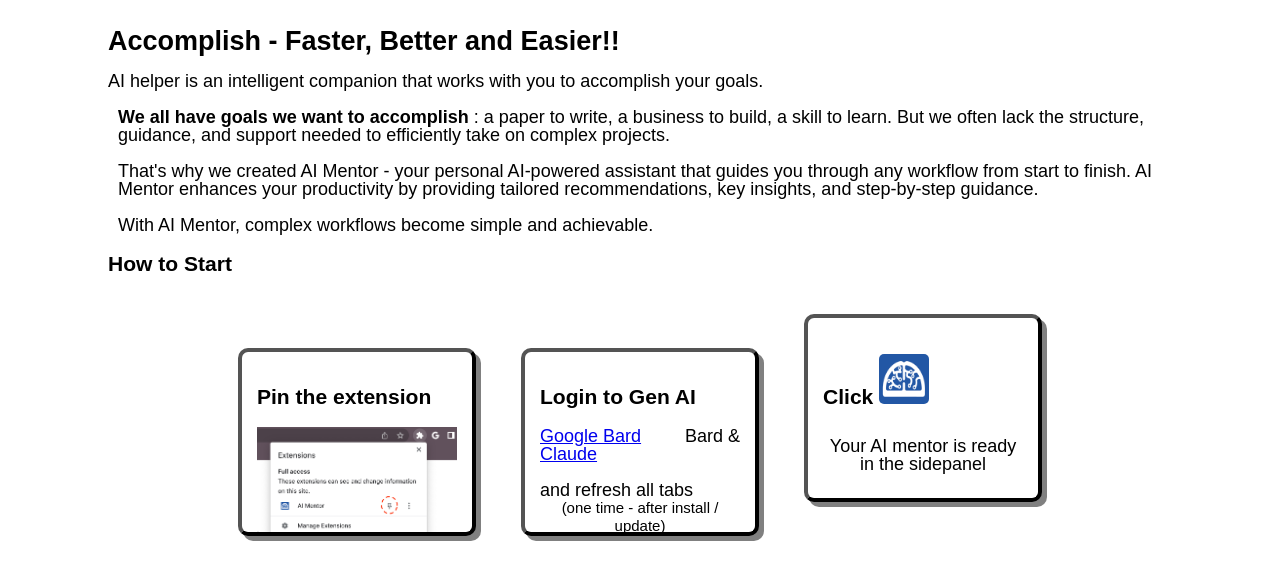
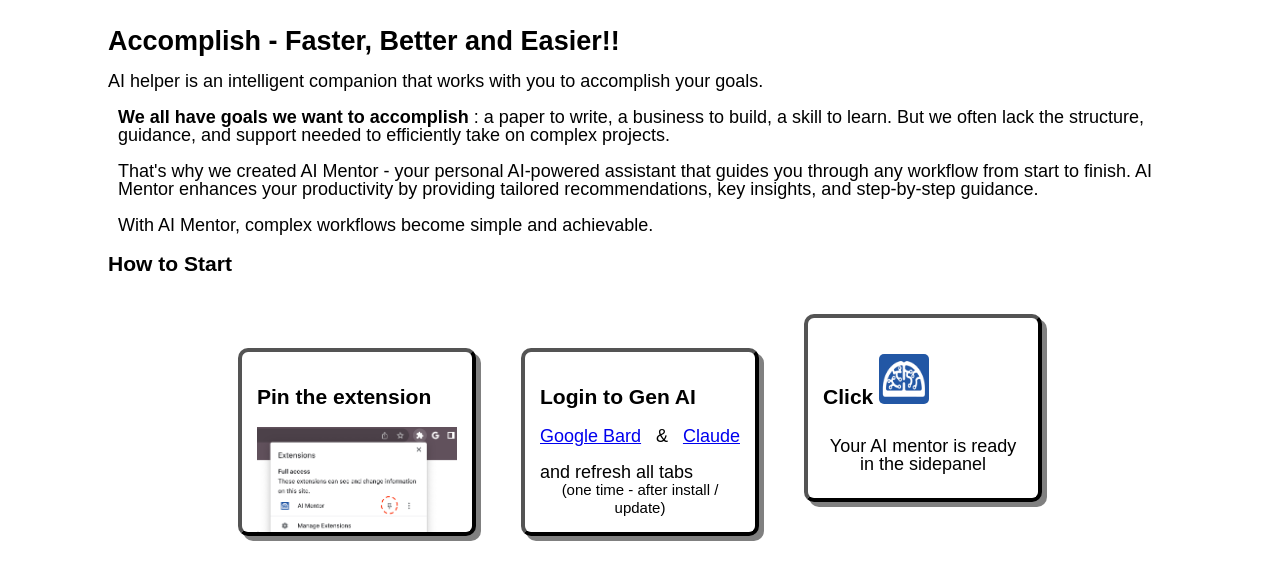
Before and after one commit to AIhelp-guru/share, a plain HTML site: page welcome.html in a window 1280 px wide. Shown: the part 203-777 px from the top of the page. Drawn offline with Linux system fonts and the light colour scheme.

Commit message:
Update welcome.html

```diff
--- a/welcome.html
+++ b/welcome.html
@@ -45,7 +45,7 @@
         <center>
         <div class="steps"> <h3>Pin the extension</b></h3><img src="pin_extension.png" style="    width: 200px;
             vertical-align: middle;"/></div>
-        <div class="steps"> <h3>Login to Gen AI </h3> <a href="https://bard.google.com/chat">Google Bard</a>Bard & <a href="https://claude.ai/">Claude</a><br> and refresh all tabs <br><small>(one time - after install / update)</small> <br></div>
+        <div class="steps"> <h3>Login to Gen AI </h3> <a href="https://bard.google.com/chat">Google Bard</a> & <a href="https://claude.ai/">Claude</a><br> and refresh all tabs <br><small>(one time - after install / update)</small> <br></div>
         <div class="steps"><h3>Click <img style="width:50px;border-radius:5px" src='aihelp_128.png' /></h3> Your AI mentor is ready in the sidepanel</div>
         </center>
 
```
